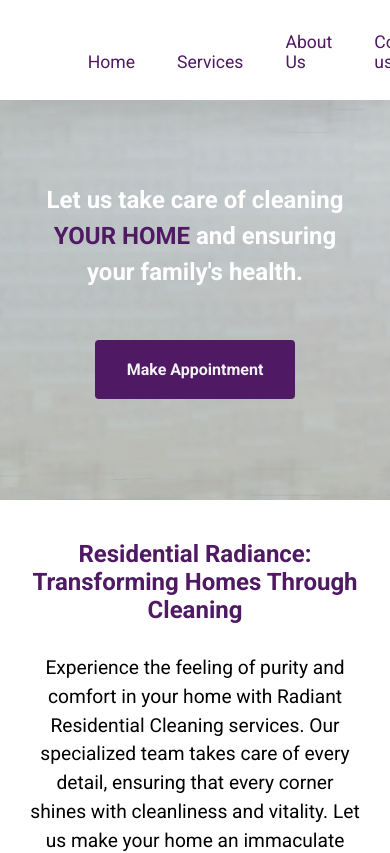
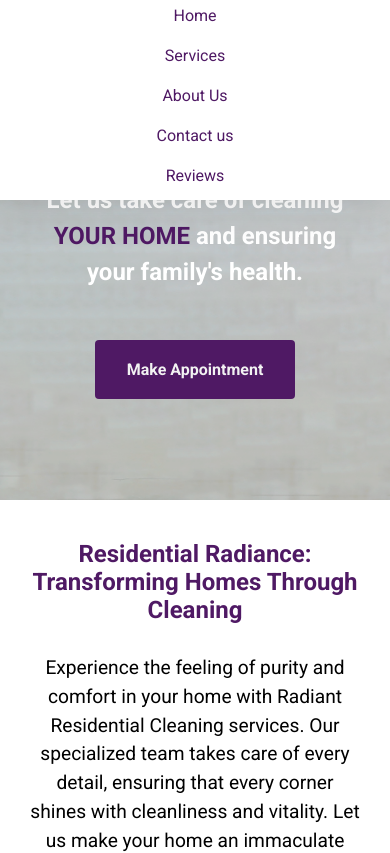
Before and after one commit to yaandn/Landa-Cleaning, a React (Vite) app: page / in a window 390 px wide. Shown: the top 853 px of the page. Built offline with nearby package versions, Linux system fonts and the light colour scheme.

Commit message:
primeiro menu

```diff
--- a/src/components/header/header.css
+++ b/src/components/header/header.css
@@ -77,7 +77,28 @@
 
   background-color: var(--cor-terciaria);
 
+}
 
+@media (max-width: 768px) {
+  .header-container {
+    height: 200px;
+    flex-direction: column;
+
+  }
+
+  .logo {
+    display: none;
+  }
+
+  .nav-list{
+    flex-direction: column;
+    margin-top: 15px;
+    gap: 15px;
+    font-size: 1.0rem;
+    align-items: center;
+
+
+  }
 
 
 }
```
